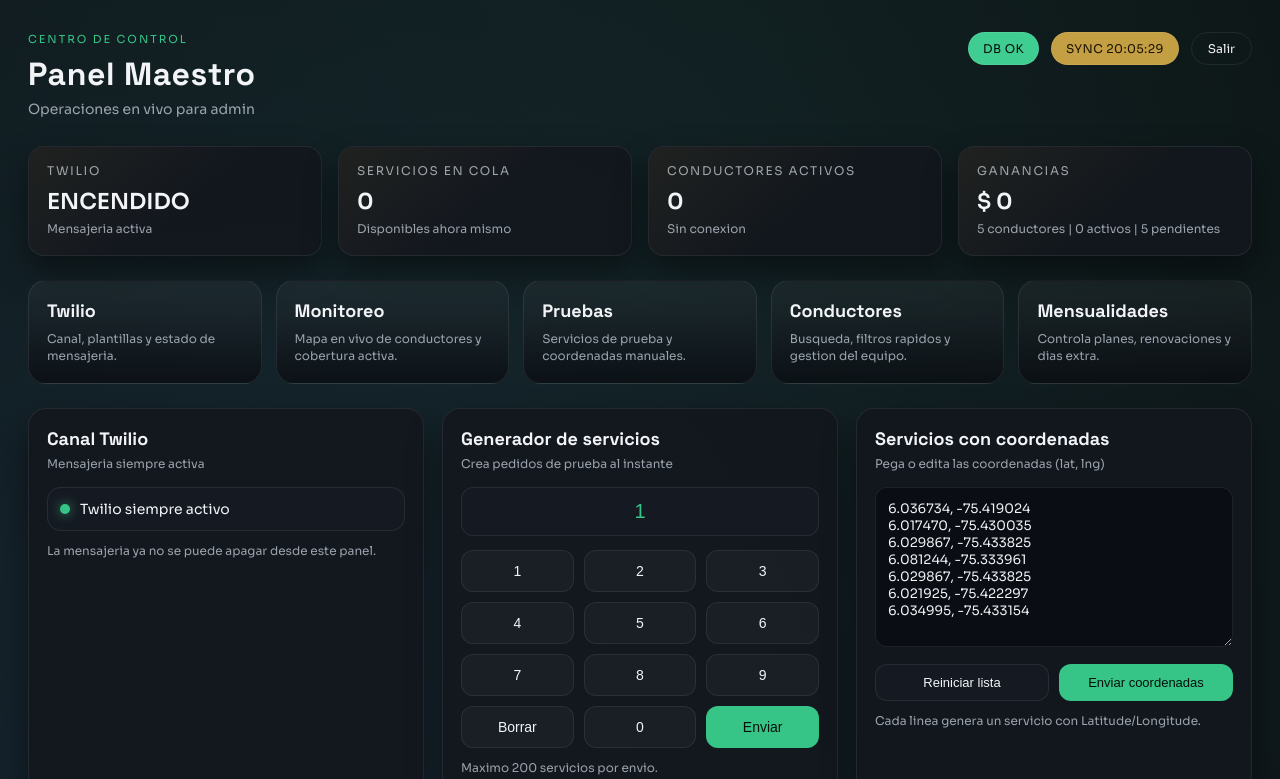
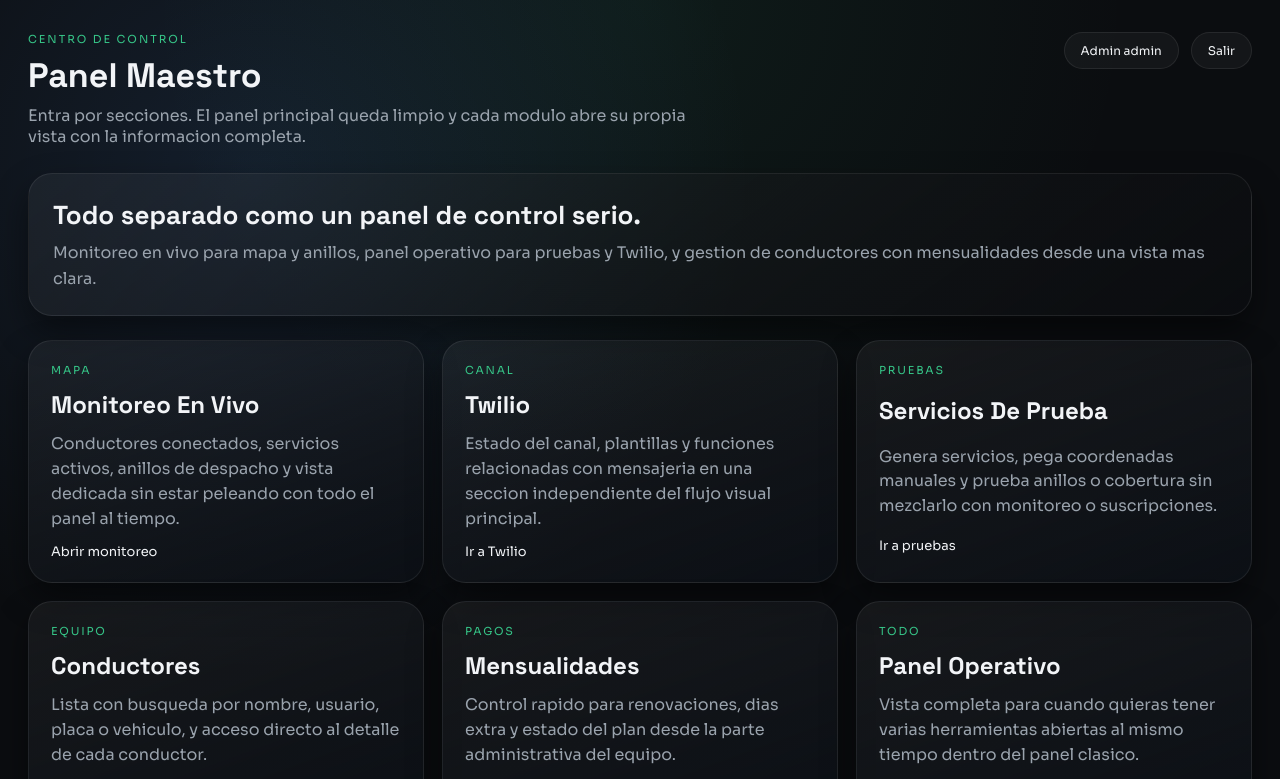
Before and after one commit to streamlinxcompany-creator/APP_Trasnporte_Ejecutivo, a Flask app: page /admin in a window 1280 px wide. Shown: the top 779 px of the page. Run offline with Flask 3, Linux system fonts and the light colour scheme; a user stored in the database is signed in; data comes from the database, SQL or seed files in the repository; data that the repository does not hold is empty; grey boxes are pictures that could not be loaded.

Commit message:
Add files via upload

```diff
--- a/Penesaurio/app.py
+++ b/Penesaurio/app.py
@@ -1965,7 +1965,21 @@ def perfil():
 def admin_dashboard():
     if not admin_session_active():
         return redirect(url_for("login"))
+    return render_template("admin_home.html", admin_usuario=session.get("admin_usuario"))
+
+
+@app.route("/admin/panel")
+def admin_panel():
+    if not admin_session_active():
+        return redirect(url_for("login"))
     return render_template("admin.html", admin_usuario=session.get("admin_usuario"))
+
+
+@app.route("/admin/monitor")
+def admin_monitor_page():
+    if not admin_session_active():
+        return redirect(url_for("login"))
+    return render_template("admin_monitor.html", admin_usuario=session.get("admin_usuario"))
 
 
 @app.route("/admin/logout")
@@ -2380,17 +2394,25 @@ def admin_monitor_api():
         return jsonify({"ok": False, "error": "No autenticado."}), 401
 
     conn = get_conn()
-    rows = conn.execute(
+    driver_rows = conn.execute(
         """
         SELECT id, usuario, nombre_real, placa, is_online, current_lat, current_lng, location_updated_at
         FROM conductores
         ORDER BY nombre_real COLLATE NOCASE ASC, usuario COLLATE NOCASE ASC
         """
     ).fetchall()
+    service_rows = conn.execute(
+        """
+        SELECT id, cliente_telefono, mensaje_cliente, estado, timestamp
+        FROM pedidos
+        WHERE lower(estado) IN ('disponible', 'pendiente')
+        ORDER BY id DESC
+        """
+    ).fetchall()
     conn.close()
 
     conductores = []
-    for row in rows:
+    for row in driver_rows:
         nombre = row["nombre_real"] or row["usuario"] or "Conductor"
         initials_parts = [part[:1].upper() for part in nombre.split() if part.strip()]
         conductores.append(
@@ -2406,10 +2428,41 @@ def admin_monitor_api():
             }
         )
 
+    servicios = []
+    for row in service_rows:
+        detalles = parse_detalles(row["mensaje_cliente"] or "")
+        direccion = detalles.get("Direccion", row["mensaje_cliente"] or "")
+        lat, lng = extract_service_coords(row)
+        age_seconds = elapsed_seconds(row["timestamp"])
+        current_radius = get_service_match_radius(age_seconds)
+        next_stage_seconds = None
+        next_stage_radius = None
+        for stage_seconds, stage_radius in SERVICE_MATCH_STAGES:
+            if age_seconds < stage_seconds:
+                next_stage_seconds = stage_seconds
+                next_stage_radius = stage_radius
+                break
+        servicios.append(
+            {
+                "id": row["id"],
+                "nombre": detalles.get("Nombre", "Cliente"),
+                "direccion": format_saved_address(direccion),
+                "tipo": detalles.get("Tipo", ""),
+                "lat": lat,
+                "lng": lng,
+                "timestamp": row["timestamp"] or "",
+                "age_seconds": age_seconds,
+                "current_radius_meters": current_radius,
+                "next_stage_seconds": next_stage_seconds,
+                "next_stage_radius_meters": next_stage_radius,
+            }
+        )
+
     return jsonify(
         {
             "ok": True,
             "conductores": conductores,
+            "servicios": servicios,
             "coverage": get_service_coverage_config(),
             "match_stages": [
                 {"seconds": seconds, "radius_meters": radius}
--- a/Penesaurio/templates/admin.html
+++ b/Penesaurio/templates/admin.html
@@ -1554,6 +1554,7 @@
       let monitorCoverageCircle = null;
       let monitorCoverageCenter = null;
       let monitorDriverMarkers = [];
+      let monitorFirstLoad = true;
       let coverageConfig = {
         center_lat: 6.030589,
         center_lng: -75.431704,
@@ -1575,6 +1576,12 @@
       function formatKmLabel(meters) {
         const km = (Number(meters || 0) / 1000);
         return `${km.toFixed(km >= 10 ? 0 : 1)} km`;
+      }
+
+      function parseFiniteCoord(value) {
+        if (value === null || value === undefined || value === "") return null;
+        const parsed = Number(value);
+        return Number.isFinite(parsed) && Math.abs(parsed) > 0.000001 ? parsed : null;
       }
 
       function formatElapsed(seconds) {
@@ -1732,9 +1739,9 @@
 
         const points = [[coverageConfig.center_lat, coverageConfig.center_lng]];
         (data.conductores || []).forEach((conductor) => {
-          const lat = Number(conductor.current_lat);
-          const lng = Number(conductor.current_lng);
-          if (!Number.isFinite(lat) || !Number.isFinite(lng)) return;
+          const lat = parseFiniteCoord(conductor.current_lat);
+          const lng = parseFiniteCoord(conductor.current_lng);
+          if (!conductor.online || lat == null || lng == null) return;
           points.push([lat, lng]);
           const marker = L.marker([lat, lng], {
             icon: buildInitialsMarker(conductor.initials),
@@ -1743,9 +1750,11 @@
           monitorDriverMarkers.push(marker);
         });
 
-        if (points.length === 1) {
+        if (monitorFirstLoad && points.length === 1) {
+          monitorFirstLoad = false;
           monitorMap.setView(points[0], 13);
-        } else {
+        } else if (monitorFirstLoad && points.length > 1) {
+          monitorFirstLoad = false;
           monitorMap.fitBounds(L.latLngBounds(points), { padding: [40, 40], maxZoom: 14 });
         }
       }
--- /dev/null
+++ b/Penesaurio/templates/admin_home.html
@@ -0,0 +1,206 @@
+<!doctype html>
+<html lang="es">
+  <head>
+    <meta charset="utf-8" />
+    <meta name="viewport" content="width=device-width, initial-scale=1" />
+    <title>Panel Maestro | Admin</title>
+    <link rel="preconnect" href="https://fonts.googleapis.com" />
+    <link rel="preconnect" href="https://fonts.gstatic.com" crossorigin />
+    <link href="https://fonts.googleapis.com/css2?family=Space+Grotesk:wght@500;600;700&family=Sora:wght@300;400;600;700&display=swap" rel="stylesheet" />
+    <style>
+      :root {
+        --bg: #0b0d10;
+        --panel: rgba(20, 24, 30, 0.95);
+        --stroke: rgba(255, 255, 255, 0.08);
+        --accent: #36c487;
+        --text: #f2f4f7;
+        --muted: #9aa3ad;
+        --shadow: 0 16px 34px rgba(0, 0, 0, 0.45);
+      }
+      * { box-sizing: border-box; }
+      body {
+        margin: 0;
+        min-height: 100vh;
+        font-family: "Sora", system-ui, sans-serif;
+        color: var(--text);
+        background:
+          radial-gradient(circle at top, rgba(54, 196, 135, 0.08), transparent 45%),
+          radial-gradient(circle at 20% 20%, rgba(90, 162, 255, 0.12), transparent 40%),
+          var(--bg);
+      }
+      .page {
+        max-width: 1280px;
+        margin: 0 auto;
+        padding: 32px 28px 60px;
+      }
+      .topbar {
+        display: flex;
+        align-items: flex-start;
+        justify-content: space-between;
+        gap: 20px;
+        margin-bottom: 26px;
+      }
+      .kicker {
+        text-transform: uppercase;
+        letter-spacing: 2px;
+        font-size: 11px;
+        color: var(--accent);
+        margin-bottom: 8px;
+      }
+      h1 {
+        margin: 0 0 8px 0;
+        font-family: "Space Grotesk", sans-serif;
+        font-size: 34px;
+      }
+      .subtitle {
+        margin: 0;
+        color: var(--muted);
+        max-width: 680px;
+      }
+      .session {
+        display: flex;
+        gap: 12px;
+        align-items: center;
+        flex-wrap: wrap;
+      }
+      .pill, .logout {
+        padding: 10px 16px;
+        border-radius: 999px;
+        border: 1px solid var(--stroke);
+        background: rgba(255, 255, 255, 0.04);
+        color: var(--text);
+        text-decoration: none;
+        font-size: 12px;
+      }
+      .hero {
+        margin-bottom: 24px;
+        padding: 24px;
+        border-radius: 24px;
+        border: 1px solid var(--stroke);
+        background: linear-gradient(145deg, rgba(255,255,255,0.05), rgba(11,13,16,0.88));
+        box-shadow: var(--shadow);
+      }
+      .hero strong {
+        display: block;
+        font-family: "Space Grotesk", sans-serif;
+        font-size: 26px;
+        margin-bottom: 8px;
+      }
+      .hero span {
+        color: var(--muted);
+        line-height: 1.6;
+      }
+      .grid {
+        display: grid;
+        grid-template-columns: repeat(3, minmax(0, 1fr));
+        gap: 18px;
+      }
+      .card {
+        display: grid;
+        gap: 12px;
+        min-height: 190px;
+        padding: 22px;
+        border-radius: 24px;
+        border: 1px solid var(--stroke);
+        background: linear-gradient(160deg, rgba(255,255,255,0.05), rgba(12, 16, 22, 0.94));
+        box-shadow: var(--shadow);
+        color: var(--text);
+        text-decoration: none;
+        transition: transform 0.18s ease, border-color 0.18s ease;
+      }
+      .card:hover {
+        transform: translateY(-3px);
+        border-color: rgba(54, 196, 135, 0.45);
+      }
+      .card small {
+        text-transform: uppercase;
+        letter-spacing: 1.8px;
+        color: var(--accent);
+        font-size: 11px;
+      }
+      .card strong {
+        font-family: "Space Grotesk", sans-serif;
+        font-size: 24px;
+      }
+      .card p {
+        margin: 0;
+        color: var(--muted);
+        line-height: 1.55;
+      }
+      .card span {
+        font-size: 13px;
+      }
+      @media (max-width: 980px) {
+        .grid { grid-template-columns: repeat(2, minmax(0, 1fr)); }
+      }
+      @media (max-width: 680px) {
+        .topbar { flex-direction: column; }
+        .grid { grid-template-columns: 1fr; }
+      }
+    </style>
+  </head>
+  <body>
+    <div class="page">
+      <header class="topbar">
+        <div>
+          <div class="kicker">Centro de control</div>
+          <h1>Panel Maestro</h1>
+          <p class="subtitle">Entra por secciones. El panel principal queda limpio y cada modulo abre su propia vista con la informacion completa.</p>
+        </div>
+        <div class="session">
+          <div class="pill">Admin {{ admin_usuario or "admin" }}</div>
+          <a class="logout" href="/admin/logout">Salir</a>
+        </div>
+      </header>
+
+      <section class="hero">
+        <strong>Todo separado como un panel de control serio.</strong>
+        <span>Monitoreo en vivo para mapa y anillos, panel operativo para pruebas y Twilio, y gestion de conductores con mensualidades desde una vista mas clara.</span>
+      </section>
+
+      <section class="grid">
+        <a class="card" href="/admin/monitor">
+          <small>Mapa</small>
+          <strong>Monitoreo En Vivo</strong>
+          <p>Conductores conectados, servicios activos, anillos de despacho y vista dedicada sin estar peleando con todo el panel al tiempo.</p>
+          <span>Abrir monitoreo</span>
+        </a>
+
+        <a class="card" href="/admin/panel#twilioSection">
+          <small>Canal</small>
+          <strong>Twilio</strong>
+          <p>Estado del canal, plantillas y funciones relacionadas con mensajeria en una seccion independiente del flujo visual principal.</p>
+          <span>Ir a Twilio</span>
+        </a>
+
+        <a class="card" href="/admin/panel#testsSection">
+          <small>Pruebas</small>
+          <strong>Servicios De Prueba</strong>
+          <p>Genera servicios, pega coordenadas manuales y prueba anillos o cobertura sin mezclarlo con monitoreo o suscripciones.</p>
+          <span>Ir a pruebas</span>
+        </a>
+
+        <a class="card" href="/admin/panel#driversSection">
+          <small>Equipo</small>
+          <strong>Conductores</strong>
+          <p>Lista con busqueda por nombre, usuario, placa o vehiculo, y acceso directo al detalle de cada conductor.</p>
+          <span>Gestionar conductores</span>
+        </a>
+
+        <a class="card" href="/admin/panel#billingSection">
+          <small>Pagos</small>
+          <strong>Mensualidades</strong>
+          <p>Control rapido para renovaciones, dias extra y estado del plan desde la parte administrativa del equipo.</p>
+          <span>Ir a mensualidades</span>
+        </a>
+
+        <a class="card" href="/admin/panel">
+          <small>Todo</small>
+          <strong>Panel Operativo</strong>
+          <p>Vista completa para cuando quieras tener varias herramientas abiertas al mismo tiempo dentro del panel clasico.</p>
+          <span>Abrir panel completo</span>
+        </a>
+      </section>
+    </div>
+  </body>
+</html>
```
Also changed, not shown: Penesaurio/templates/admin_monitor.html (added, +462 -0 lines).
